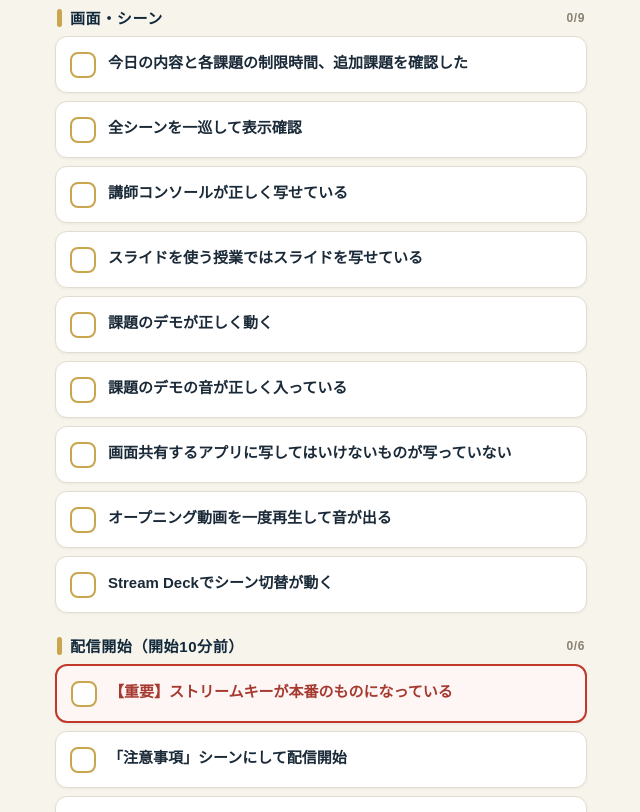
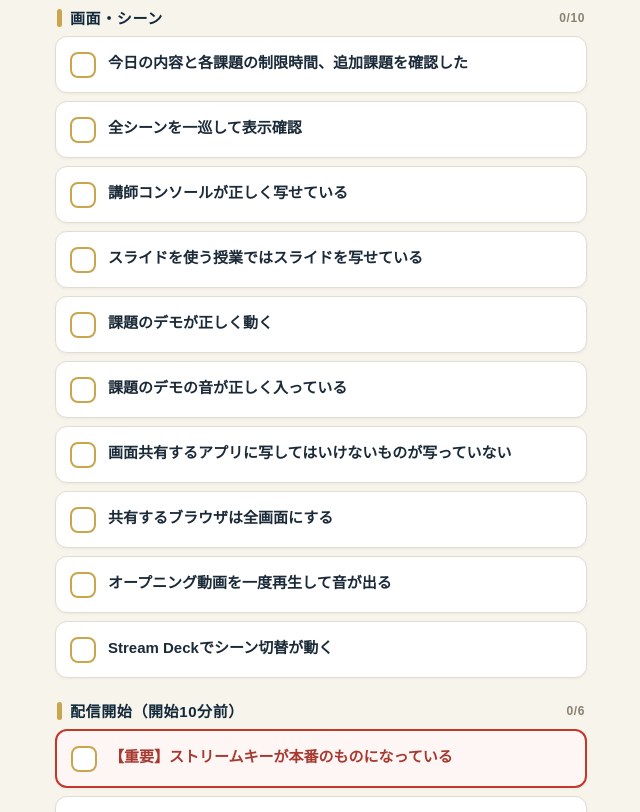
Before and after one commit to nakagawasanchi/academy-checklist, a plain HTML site: page index.html in a window 1280 px wide. Shown: the part 1988-2800 px from the top of the page, without its empty margins (319-959 px from the left). Drawn offline with Linux system fonts and the light colour scheme.

Commit message:
チェックリスト: 共有するブラウザは全画面にする を追加
Co-Authored-By: Claude Opus 5 <noreply@anthropic.com>
Claude-Session: https://claude.ai/code/session_01TMiWGYdy9STunajqvB5kfT

```diff
--- a/index.html
+++ b/index.html
@@ -138,6 +138,7 @@ footer button{flex:1;font-size:15px;font-weight:800;padding:12px;border-radius:1
     <li><label><input type="checkbox"><span class="txt">課題のデモが正しく動く</span></label></li>
     <li><label><input type="checkbox"><span class="txt">課題のデモの音が正しく入っている</span></label></li>
     <li><label><input type="checkbox"><span class="txt">画面共有するアプリに写してはいけないものが写っていない</span></label></li>
+    <li><label><input type="checkbox"><span class="txt">共有するブラウザは全画面にする</span></label></li>
     <li><label><input type="checkbox"><span class="txt">オープニング動画を一度再生して音が出る</span></label></li>
     <li><label><input type="checkbox"><span class="txt">Stream Deckでシーン切替が動く</span></label></li>
   </ul>
```
